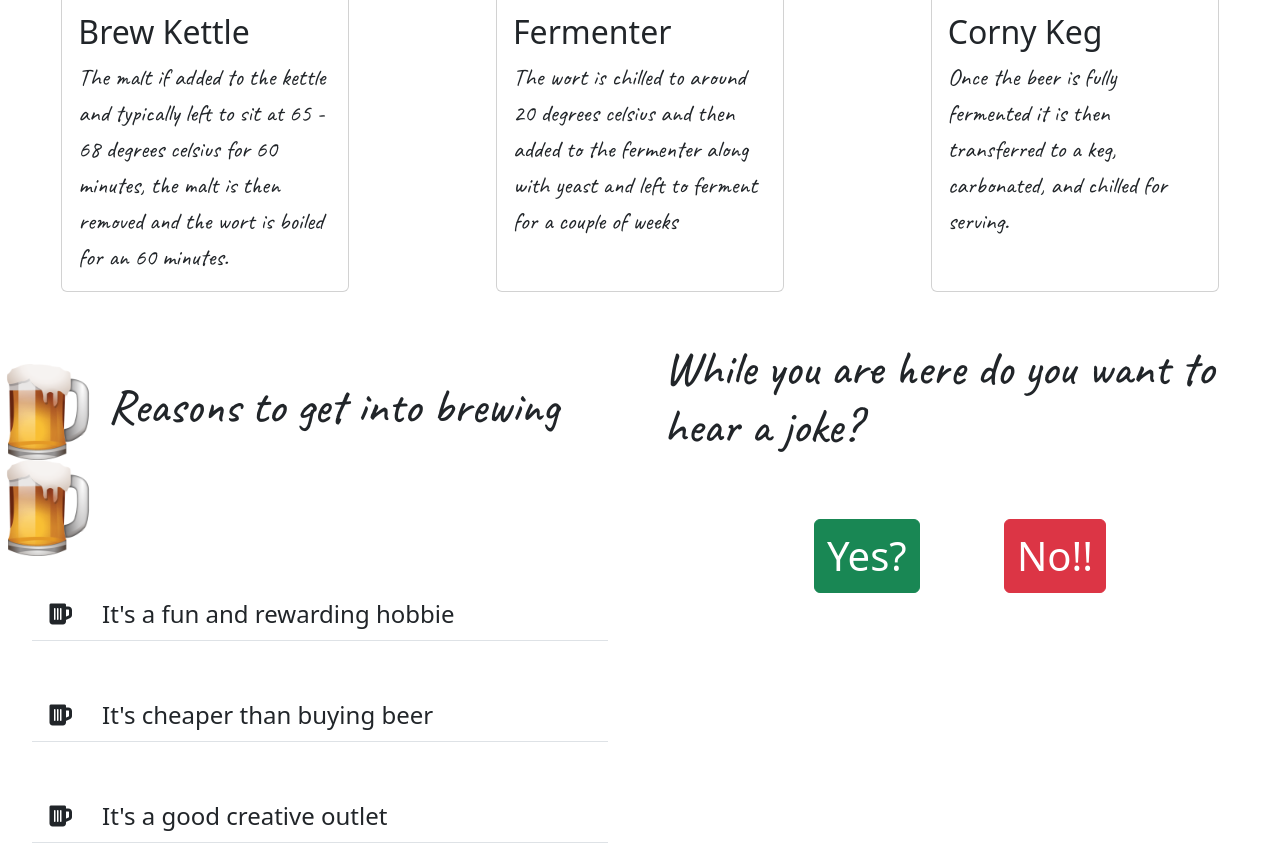
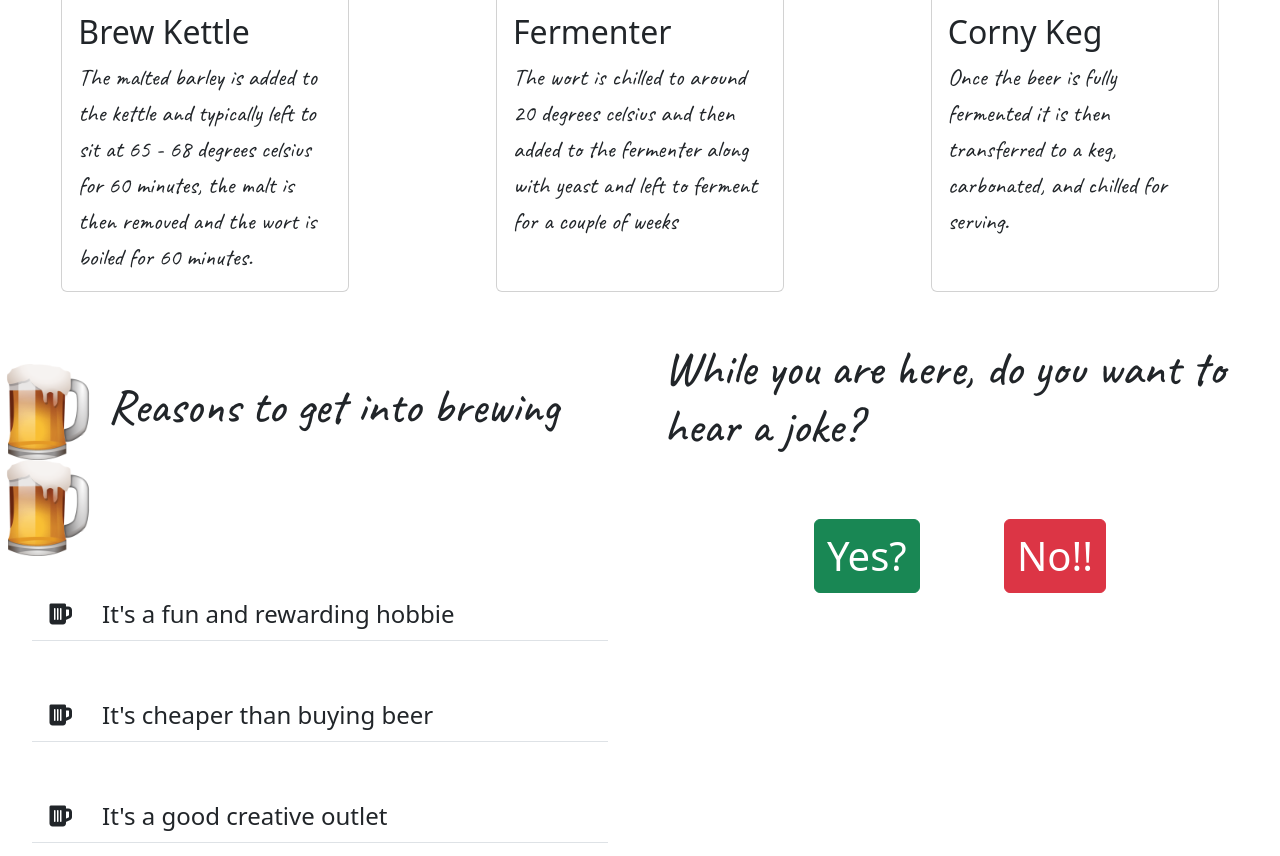
Before and after one commit to Dave-Palmer/Mini-Project-1-Beer, a plain HTML site: page index.html in a window 1280 px wide. Shown: the part 2016-2872 px from the top of the page. Drawn offline with nearby package versions, Linux system fonts and the light colour scheme.

Commit message:
change some card text

```diff
--- a/index.html
+++ b/index.html
@@ -103,8 +103,8 @@
                     <img src="/Images/Brew Kettle.webp" class="card-img-top" alt="...">
                     <div class="card-body">
                         <h5 class="card-title">Brew Kettle</h5>
-                        <p class="card-text">The malt if added to the kettle and typically left to sit at 65 - 68
-                            degrees celsius for 60 minutes, the malt is then removed and the wort is boiled for an 60
+                        <p class="card-text">The malted barley is added to the kettle and typically left to sit at 65 - 68
+                            degrees celsius for 60 minutes, the malt is then removed and the wort is boiled for 60
                             minutes.</p>
                     </div>
 
@@ -157,7 +157,7 @@
             </ul>
         </div>
         <div class="about-list">
-            <h4>While you are here do you want to hear a joke?</h4>
+            <h4>While you are here, do you want to hear a joke?</h4>
             <div class="buttons-for-joke">
                 <button id="yes-button" class="btn btn-success">Yes?</button>
                 <button id="no-button" class="btn btn-danger">No!!</button>
```
Also changed, not shown: breweries.html (+4 -2 lines), 2 other files.
